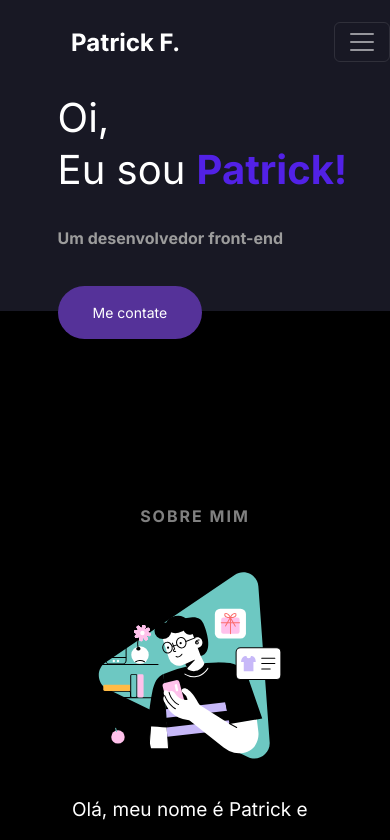
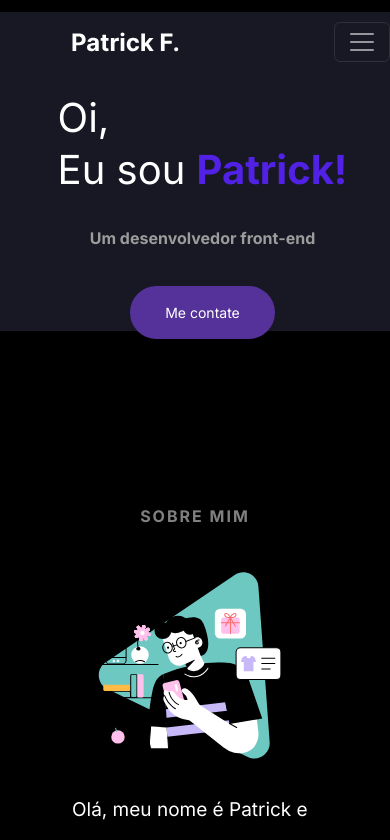
Before and after one commit to PatKat20/PatKat20.github.io, a plain HTML site: page index.html in a window 390 px wide. Shown: the top 840 px of the page. Drawn offline with nearby package versions, Linux system fonts and the light colour scheme; files whose address does not match are found by name.

Commit message:
Ajusta hero section mobile

```diff
--- a/assets/css/style.css
+++ b/assets/css/style.css
@@ -443,8 +443,15 @@ ul {
 
     .hero-area-rect {
         left: 0;
-        top: -100px;
+        top: -80px;
         width: 450px;
+    }
+
+    .hero-area-title{
+        display:flex;
+        flex-direction: column;
+        justify-content: center;
+        align-items: center;
     }
 
     .programming-guy-img {
```
